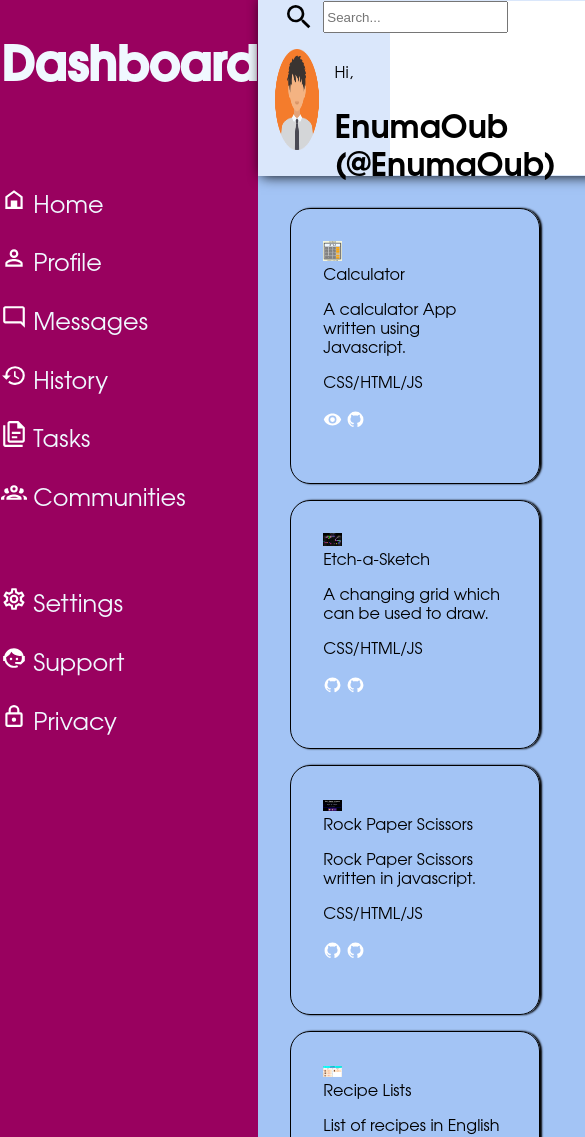
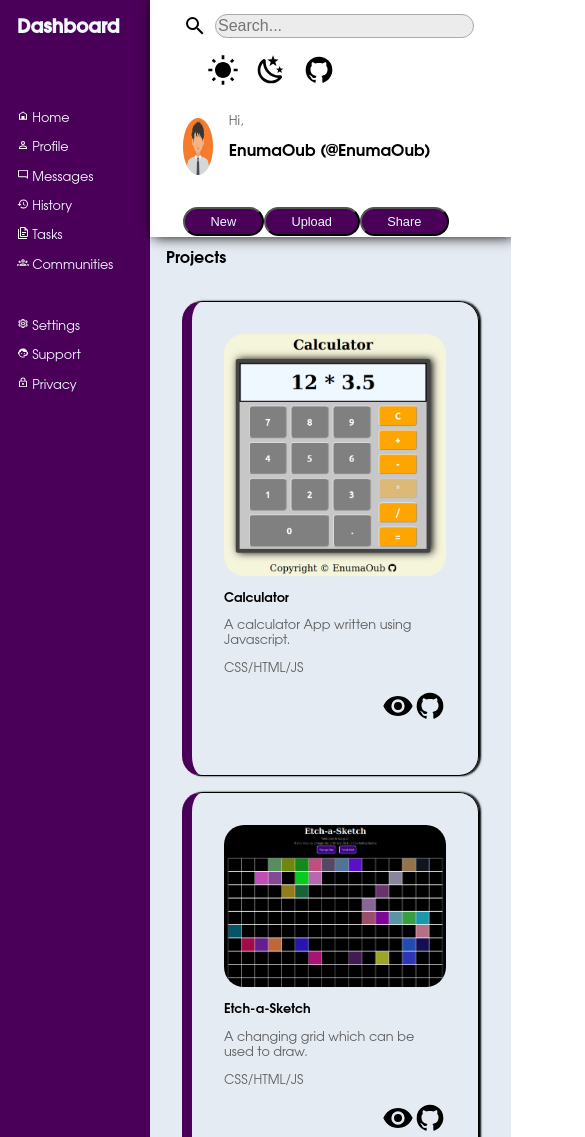
Before and after one commit to EnumaOub/CSS-Admin-Dashboard, a plain HTML site: page index.html in a window 390 px wide. Shown: the top 1137 px of the page, 585 px wide, since content can reach past the window. Drawn offline with Linux system fonts and the light colour scheme.

Commit message:
Finished styling

```diff
--- a/index.html
+++ b/index.html
@@ -67,7 +67,9 @@
         </header>
 
         <div class="main-content">
-            <div class="projects">
+            <div class="projects-gen">
+                <h2>Projects</h2>
+                <div class="projects">
                 <card>
                     <img src="media/projects/Calclator.png" alt="calculator" width="100">
                     <div class="content-card">
@@ -75,11 +77,12 @@
                         <p>A calculator App written using Javascript.</p>
                         <p>CSS/HTML/JS</p>
                         <p>
-                            <a href="https://enumaoub.github.io/Calculator/"><img src="media/icons/eye.svg"
+                            <a href="https://enumaoub.github.io/Calculator/" class="github-io"><img src="media/icons/eye.svg"
                                     alt="eye icon" class="icon eye" width="40"></a>
                             <a href="https://github.com/EnumaOub/Calculator" class="github site"></a>
                         </p>
                     </div>
+
                 </card>
                 <card>
                     <img src="media/projects/Etch-a-sketch.png" alt="etch a sketch" width="100">
@@ -88,7 +91,7 @@
                         <p>A changing grid which can be used to draw.</p>
                         <p>CSS/HTML/JS</p>
                         <p>
-                            <a href="https://enumaoub.github.io/Etch-a-Sketch/" class="github io"><img
+                            <a href="https://enumaoub.github.io/Etch-a-Sketch/" class="github-io"><img
                                     src="media/icons/eye.svg" alt="eye icon" class="icon eye" width="40"></a>
                             <a href="https://github.com/EnumaOub/Etch-a-Sketch" class="github site"></a>
                         </p>
@@ -101,7 +104,7 @@
                         <p>Rock Paper Scissors written in javascript.</p>
                         <p>CSS/HTML/JS</p>
                         <p>
-                            <a href="https://enumaoub.github.io/Rock-Paper-Scissors/" class="github io"><img
+                            <a href="https://enumaoub.github.io/Rock-Paper-Scissors/" class="github-io"><img
                                     src="media/icons/eye.svg" alt="eye icon" class="icon eye" width="40"></a>
                             <a href="https://github.com/EnumaOub/Rock-Paper-Scissors" class="github site"></a>
                         </p>
@@ -114,13 +117,14 @@
                         <p>List of recipes in English and French, changing language with a simple button.</p>
                         <p>CSS/HTML/JS</p>
                         <p>
-                            <a href="https://enumaoub.github.io/Recipes_Lists/" class="github io"><img
-                                    src="media/icons/eye.svg" alt="eye icon" class="icon eye" width="40"></a>
+                            <a href="https://enumaoub.github.io/Recipes_Lists/" class="github-io"><img
+                                    src="media/icons/eye.svg" alt="eye icon" class="icon eye"></a>
                             <a href="https://github.com/EnumaOub/Recipes_Lists" class="github site"></a>
                         </p>
                     </div>
                 </card>
             </div>
+        </div>
             <div class="side-content">
                 <section class="announcements">
                     <h2>Announcements</h2>
--- a/styles.css
+++ b/styles.css
@@ -6,9 +6,9 @@
 /* Set various General Styles */
 
 html {
-    --main-bck-color: #DAE7FB;
-    --second-bck-color: #A3C4F5;
-    --third-bck-color: #99015f;
+    --main-bck-color: #ffffff;
+    --second-bck-color: #e5ebf3;
+    --third-bck-color: #4a0058;
 }
 
 body {
@@ -34,12 +34,13 @@ h3 {
 
 h4 {
     font-size: 1rem;
-    font-weight: 200;
+    font-weight: 600;
     margin: 0;
 }
 
 p {
     font-size: 1rem;
+    color: rgb(95, 95, 95);
 }
 
 a {
@@ -64,15 +65,9 @@ img {
     object-fit: cover;
 }
 
-.icon:not(.search) {
-    -webkit-filter: invert(100%);
-    border: none;
-}
-
 /* Import github with links */
 a.github {
     content: url("media/icons/github.svg");
-    -webkit-filter: invert(100%);
     border: 0;
 }
 
@@ -81,10 +76,11 @@ a.github {
 
 main {
     display: grid;
-    grid-template-columns: 1fr 5fr;
+    grid-template-columns: minmax(150px, 1fr) 5fr;
     grid-row: 1fr 3fr;
     background-color: var(--main-bck-color);
 }
+
 
 /* SideBar Grid */
 
@@ -92,11 +88,31 @@ main {
     grid-row: 1 / 3;
     display: grid;
     grid-template-rows: 0.1fr 0.2fr 0.3fr;
-    row-gap: 1.5rem;
+    gap: 1rem;
     color: aliceblue;
     background-color: var(--third-bck-color);
     border: 1px solid var(--third-bck-color);
     box-shadow: 0 1px 1px black;
+    padding: 0 1rem;
+}
+
+.sidebar h1 {
+    margin-top: 1rem;
+    margin-bottom: 0;
+}
+
+.sidebar .icon {
+    -webkit-filter: invert(100%);
+    border: none;
+}
+
+.sidebar h3 {
+    cursor: pointer;
+}
+
+.sidebar h3:hover {
+    font-weight: bolder;
+    text-decoration: underline;
 }
 
 
@@ -111,7 +127,10 @@ header {
     box-shadow: 0.2rem 0 0.8rem rgb(0,0,0);
     z-index: 1;
     gap: 1rem;
-    padding-left: 1rem;
+}
+
+header .icon {
+    -webkit-filter: invert(0);
 }
 
 /* Top Header */
@@ -119,25 +138,43 @@ header {
 .top-header {
     display: flex;
     justify-content: space-between;
+    margin-top: 0.8rem;
+    margin-right: 0.8rem;
+    margin-left: 2rem;
 }
 
 .bckg-chg {
     flex: 1;
     display: flex;
     justify-content: end;
+    gap: 1rem;
 }
 
 .bckg-chg .icon, .bckg-chg a {
-    width: 3%
+    width: 2rem;
+    cursor: pointer;
+}
+
+.bckg-chg a:hover, .bckg-chg .icon:hover {
+    width: 2.2rem;
+    -webkit-filter: invert(100%);
 }
 
 .top-header form {
     display: flex;
-    margin-left: 0.5rem;
+}
+
+.top-header input {
+    border-radius: 2rem;
+    background-color: rgb(236, 236, 236);
+    border: 1px solid rgb(170, 170, 170);
+    color: black;
+    font-size: 1rem;
+    padding-right: 10rem;
 }
 
 .top-header form img {
-    width: 2rem;
+    width: 1.5rem;
     margin-right: 0.5rem;
 }
 
@@ -146,6 +183,8 @@ header {
 .bottom-header {
     display: flex;
     justify-content: space-between;
+    margin-right: 0.8rem;
+    margin-left: 2rem;
 }
 
 .user {
@@ -154,11 +193,32 @@ header {
 }
 .user img {
     object-fit: fill;
-    max-height: 80%;
+    margin-top: 3rem;
+    max-width: 10rem;
+    max-height: 3rem;
     margin-right: 1rem;
 }
 
+.btn-gen {
+    display: flex;
+    align-items: center;
+    margin-right: 3rem;
+    margin-top: 2rem;
+}
 
+.bottom-header button {
+    border-radius: 20px;
+    background-color: var(--third-bck-color);
+    color: aliceblue;
+    font-size: 1.1rem;
+    padding: 0.5rem 2rem;
+    cursor: pointer;
+}
+
+.bottom-header button:hover {
+    font-weight: bolder;
+    text-decoration: underline;
+}
 
 /* Main Content  */
 
@@ -170,11 +230,48 @@ header {
     gap: 1rem;
 }
 
+.projects-gen h2 {
+    margin-left: 1rem;
+}
+
 .projects {
     display: grid;
     grid-template-columns: repeat(auto-fit, minmax(250px, 1fr));
     gap: 1rem;
     margin: 2rem;
+}
+
+.projects card {
+    border-left: 10px solid var(--third-bck-color);
+    display: flex;
+    flex-direction: column;
+    justify-content: center;
+    align-items: center;
+    gap: 1rem;
+}
+
+.projects card img {
+    width: 100%;
+    border-radius: 20px;
+}
+
+card a {
+    width: 2rem;
+}
+
+card a.github {
+    padding-bottom: 0.5rem;
+}
+
+card a:hover {
+    width: 2.2rem;
+    -webkit-filter: invert(100%);
+}
+
+.projects card p:last-child {
+    display: flex;
+    justify-content: end;
+    flex: 1;
 }
 
 card, ul.content-card {
@@ -184,14 +281,12 @@ card, ul.content-card {
     padding: 2rem;
 }
 
-card a  {
-    width: 10%;
-}
+
 
 .side-content {
     display: grid;
     grid-template-rows: 1fr 1fr;
-    row-gap: 0.2rem;
+    padding-right: 2rem;
 }
 
 .trending .content-card div {
@@ -206,3 +301,105 @@ card a  {
 .content-card li {
     list-style-type: none;
 }
+
+
+@media only screen and (max-width: 1500px) {
+    h1 {
+        font-size: 2rem;
+        font-weight: 900;
+    }
+}
+
+@media only screen and (max-width: 1150px) {
+    h1 {
+        font-size: 1.3rem;
+        font-weight: 900;
+    }
+
+    h3 {
+        font-size: 1rem;
+        font-weight: 900;
+    }
+}
+
+
+
+@media only screen and (max-width: 900px) {
+
+    .sidebar {
+        grid-template-rows: 5rem 12rem 4rem;
+    }
+
+    .top-header input {
+        padding-right: 3rem;
+    }
+
+    .top-header {
+        flex-direction: column;
+        gap: 1rem;
+    }
+
+    .top-header .bckg-chg {
+        justify-content: start;
+        margin-left: 1.5rem;
+    }
+
+    .bottom-header {
+        flex-direction: column;
+        justify-content: center;
+        align-items: start;
+    }
+
+    .bottom-header img {
+        max-width: 10rem;
+        max-height: 5rem;
+        margin-top: 1rem;
+
+    }
+
+    .btn-gen button {
+        font-size: 0.8rem;
+        padding: 0.3rem 1.6rem;
+    }
+
+    h1 {
+        font-size: 1.2rem;
+        font-weight: 900;
+    }
+
+    h2 {
+        font-size: 1rem;
+        font-weight: 600;
+    }
+
+    h3 {
+        font-size: 0.8rem;
+        font-weight: 400;
+    }
+
+    h4 {
+        font-size: 0.8rem;
+        font-weight: 600;
+        margin: 0;
+    }
+
+    p {
+        font-size: 0.8rem;
+        color: rgb(95, 95, 95);
+    }
+}
+
+
+
+
+@media only screen and (max-width: 700px) {
+    .main-content {
+        grid-template-columns: 1fr;
+    }
+
+    .side-content {
+        margin-left: 1rem;
+    }
+
+
+}
```
